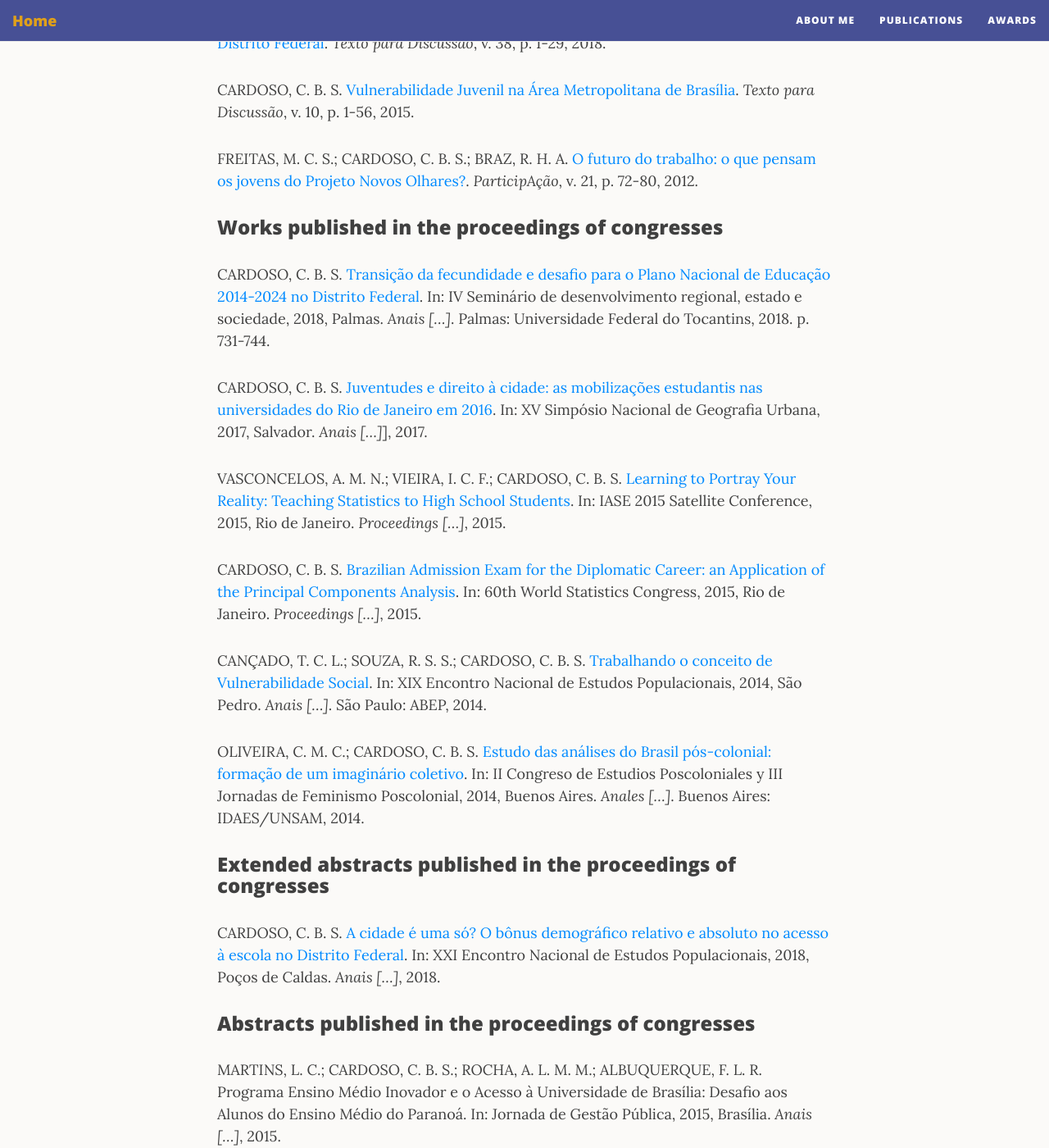
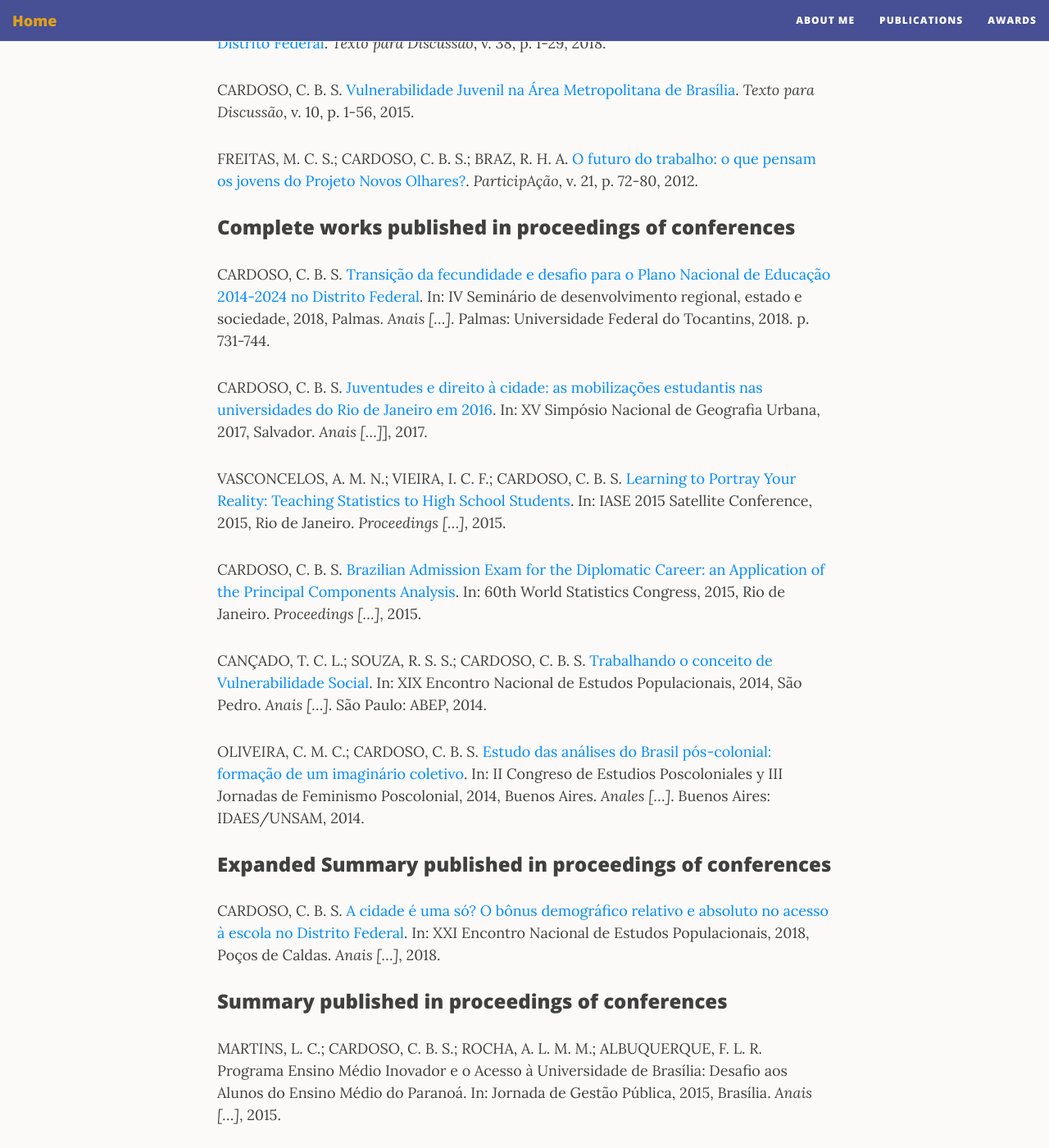
Before and after one commit to cauancardoso/cauancardoso.github.io, a Jekyll site: the page built from publications.md, in a window 1280 px wide and 1400 px high, scrolled down 507 px. Shown: the whole window at 82% size. Built offline with Jekyll 4.4.1, drawn with Linux system fonts in a browser that asks for light colours; nearby versions of some CDN libraries; some of the changed text lies outside the part shown.

Commit message:
Update publications.md

```diff
--- a/publications.md
+++ b/publications.md
@@ -16,7 +16,7 @@ CARDOSO, C. B. S. [Vulnerabilidade Juvenil na Área Metropolitana de Brasília](
 FREITAS, M. C. S.; CARDOSO, C. B. S.; BRAZ, R. H. A. [O futuro do trabalho: o que pensam os jovens do Projeto Novos Olhares?](http://periodicos.unb.br/index.php/participacao/article/view/23966). *ParticipAção*, v. 21, p. 72-80, 2012.
 
 
-### Works published in the proceedings of congresses
+### Complete works published in proceedings of conferences
 
 CARDOSO, C. B. S. [Transição da fecundidade e desafio para o Plano Nacional de Educação 2014-2024 no Distrito Federal](https://drive.google.com/file/d/1Wn15QDh1Zp1WetAnVcQbGUzDpPjE0G-H/view). In: IV Seminário de desenvolvimento regional, estado e sociedade, 2018, Palmas. *Anais [...]*. Palmas: Universidade Federal do Tocantins, 2018. p. 731-744.
 
@@ -31,19 +31,19 @@ CANÇADO, T. C. L.; SOUZA, R. S. S.; CARDOSO, C. B. S. [Trabalhando o conceito d
 OLIVEIRA, C. M. C.; CARDOSO, C. B. S. [Estudo das análises do Brasil pós-colonial: formação de um imaginário coletivo](http://www.idaes.edu.ar/pdf_papeles/4-1%20Oliveira-Cardoso.pdf). In: II Congreso de Estudios Poscoloniales y III Jornadas de Feminismo Poscolonial, 2014, Buenos Aires. *Anales [...]*. Buenos Aires: IDAES/UNSAM, 2014.
 
 
-### Extended abstracts published in the proceedings of congresses
+### Expanded Summary published in proceedings of conferences
 
 CARDOSO, C. B. S. [A cidade é uma só? O bônus demográfico relativo e absoluto no acesso à escola no Distrito Federal](http://eventoexpress.com.br/sites/abep/anais/resumos/R0308-1.pdf). In: XXI Encontro Nacional de Estudos Populacionais, 2018, Poços de Caldas. *Anais [...]*, 2018.
 
 
-### Abstracts published in the proceedings of congresses
+### Summary published in proceedings of conferences
 
 MARTINS, L. C.; CARDOSO, C. B. S.; ROCHA, A. L. M. M.; ALBUQUERQUE, F. L. R. Programa Ensino Médio Inovador e o Acesso à Universidade de Brasília: Desafio aos Alunos do Ensino Médio do Paranoá. In: Jornada de Gestão Pública, 2015, Brasília. *Anais [...]*, 2015.
 
 VASCONCELOS, A. M. N. ; GOMES, M. M. F. ; CARDOSO, C. B. S. ; BERÇOT, A. P. R. . [Aprendendo a retratar a sua realidade: jovens meninas fazendo ciências exatas](https://www.ime.usp.br/~abe/sinape2014/trabalhos/anais#175). In: XXI Simpósio Nacional de Probabilidade e Estatística, 2014, Natal. *Anais [...]*, 2014.
 
 
-### Work presentation
+### Presentations of Work
 
 CARDOSO, C. B. S. Transição da fecundidade e desafios para o Plano Nacional de Educação 2014-2024 no Distrito Federal. 2018. (Seminar).
 
```
Also changed, not shown: other parts of publications.md (+1 -1 lines).
